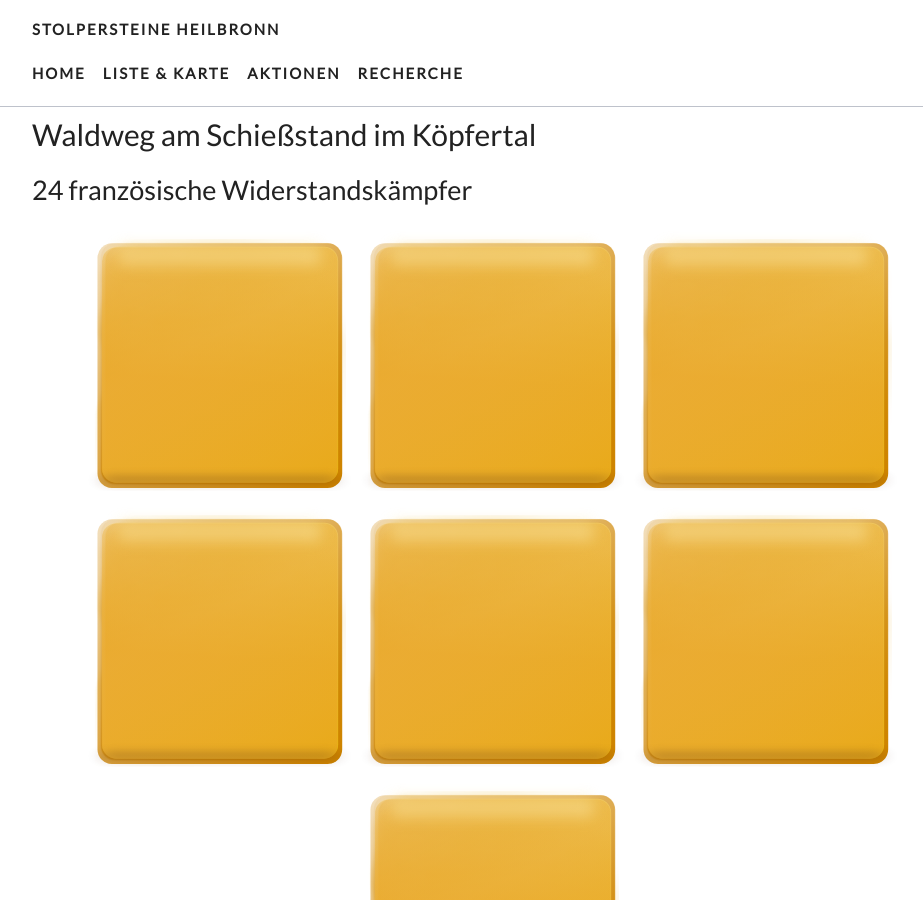
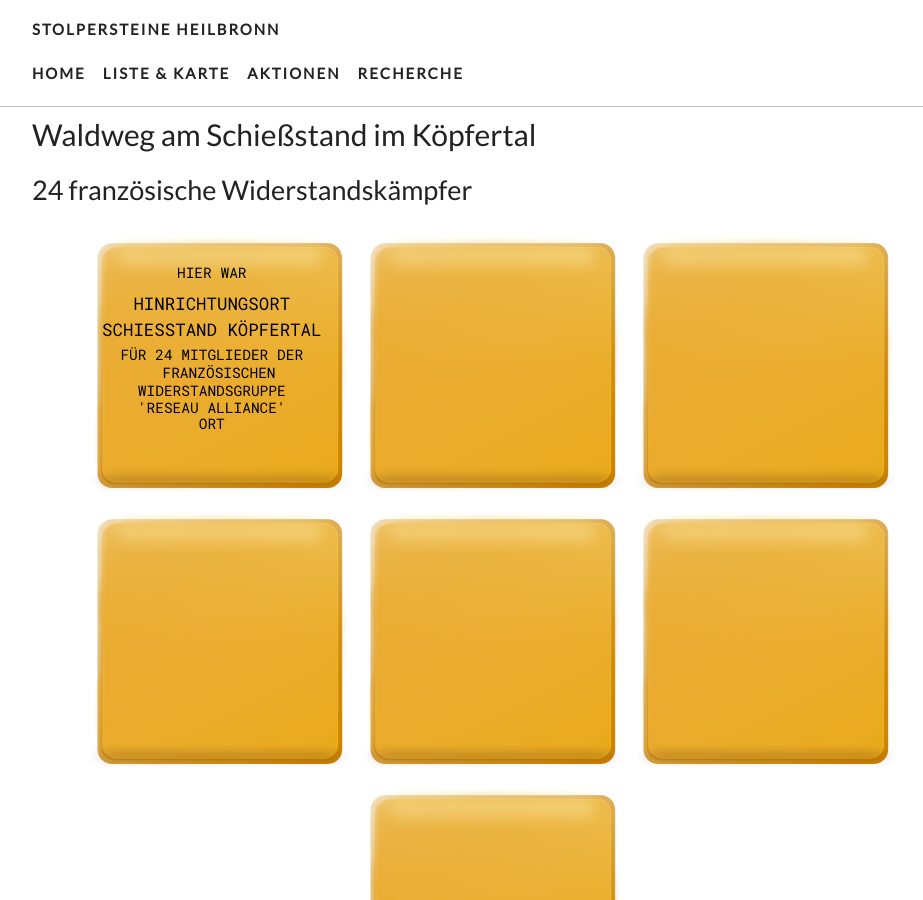
Before and after one commit to opendata-heilbronn/stolpersteine, a Jekyll site: the page built from _list/waldweg-im-koepfertal.md, in a window 1280 px wide and 900 px high. Shown: the whole window, without its empty margins (148-1071 px from the left). Built offline with Jekyll 4.4.1, drawn with Linux system fonts in a browser that asks for light colours; nearby versions of some CDN libraries; some web fonts are replaced.

Commit message:
Updated Waldweg Im Koepfertal

```diff
--- a/_list/waldweg-im-koepfertal.md
+++ b/_list/waldweg-im-koepfertal.md
@@ -2,8 +2,17 @@
 title: Waldweg am Schießstand im Köpfertal
 date: 2010-04-27 00:00:00 Z
 names: 24 französische Widerstandskämpfer
+paten: Schüler der Johann-Jakob-Widmann-Schule Heilbronn
 steine:
-- HIER WAR
+- - HIER WAR
+  - HINRICHTUNGSORT
+  - SCHIESSTAND KÖPFERTAL
+  - FÜR 24 MITGLIEDER DER
+  - 'FRANZÖSISCHEN '
+  - WIDERSTANDSGRUPPE
+  - "'RESEAU ALLIANCE'"
+  - ORT
+  -
 - HINRICHTUNGSORT
 - SCHIESSTAND KÖPFERTAL
 - FÜR 24 MITGLIEDER DER
```
